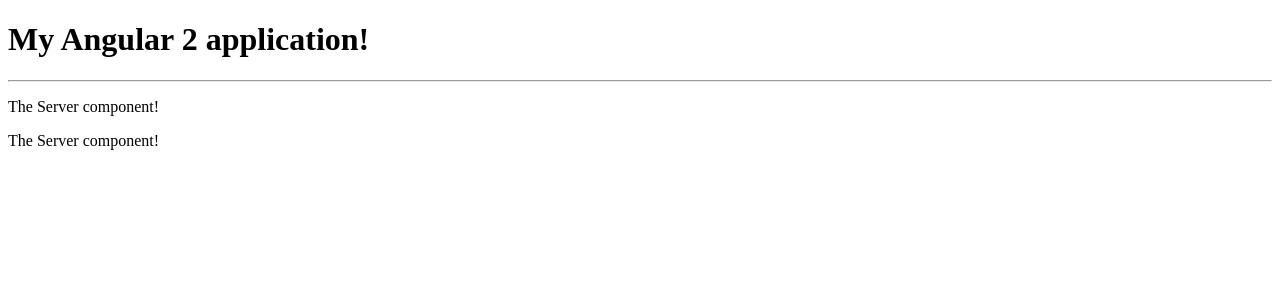
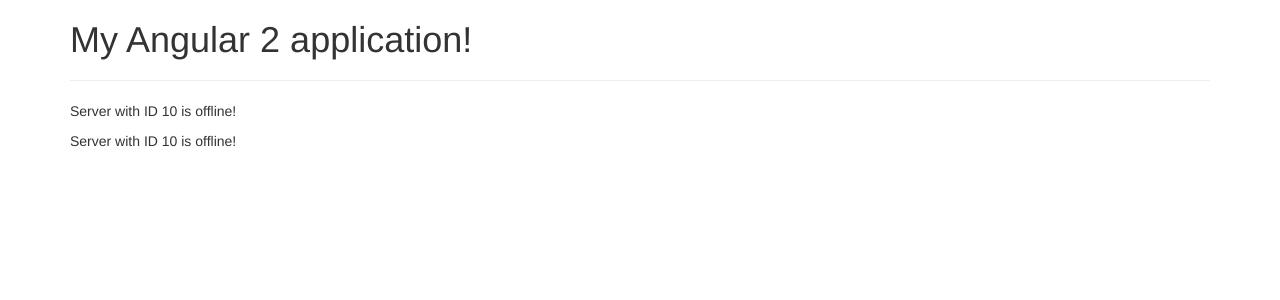
Before and after one commit to garthtee/angular-first-app, an Angular app: page / in a window 1280 px wide. Shown: the top 300 px of the page. Built offline with nearby package versions, Linux system fonts and the light colour scheme.

Commit message:
Added bootstrap and some partly dynamic code!

```diff
--- a/src/app/app.component.html
+++ b/src/app/app.component.html
@@ -1,3 +1,9 @@
-<h1>{{title}}</h1>
-<hr>
-<app-servers></app-servers>
+<div class="container">
+    <div class="row">
+        <div class="col-md-12">
+            <h1>{{title}}</h1>
+            <hr>
+            <app-servers></app-servers>
+        </div>
+    </div>
+</div>
--- a/src/app/server/server.component.html
+++ b/src/app/server/server.component.html
@@ -1 +1 @@
-<p>The Server component!</p>
+<p>{{ 'Server' }} with ID {{ serverId }} is {{ serverStatus }}!</p>
--- a/src/app/server/server.component.ts
+++ b/src/app/server/server.component.ts
@@ -5,5 +5,6 @@
     templateUrl: './server.component.html'
 })
 export class ServerComponent {
-
+    serverId: number = 10;
+    serverStatus: string = 'offline';
 }
--- a/src/index.html
+++ b/src/index.html
@@ -7,6 +7,8 @@
 
   <meta name="viewport" content="width=device-width, initial-scale=1">
   <link rel="icon" type="image/x-icon" href="favicon.ico">
+  <!-- Latest compiled and minified CSS -->
+  <link rel="stylesheet" href="https://maxcdn.bootstrapcdn.com/bootstrap/3.3.7/css/bootstrap.min.css">
 </head>
 <body>
   <app-root>Loading...</app-root>
```
